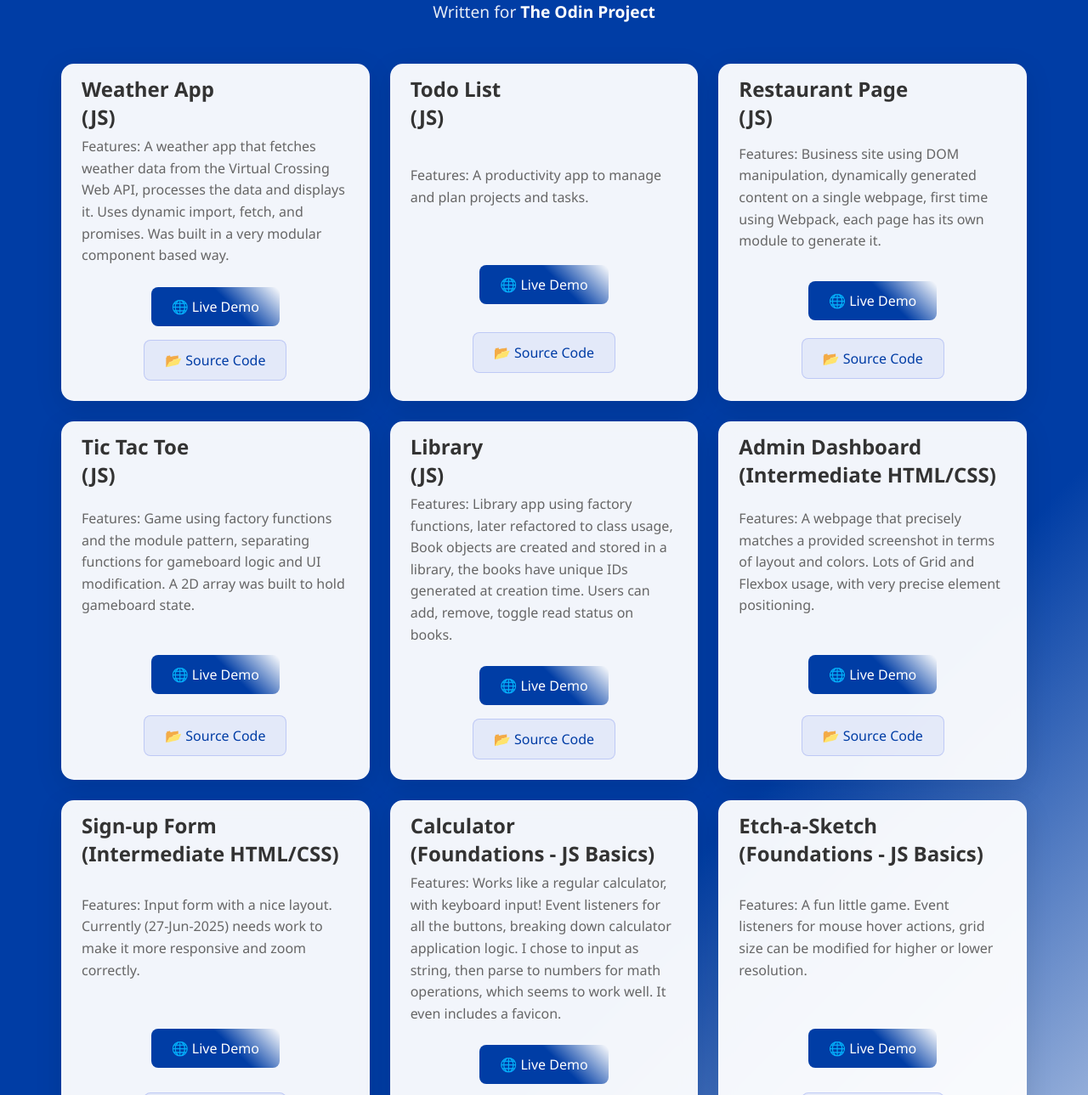
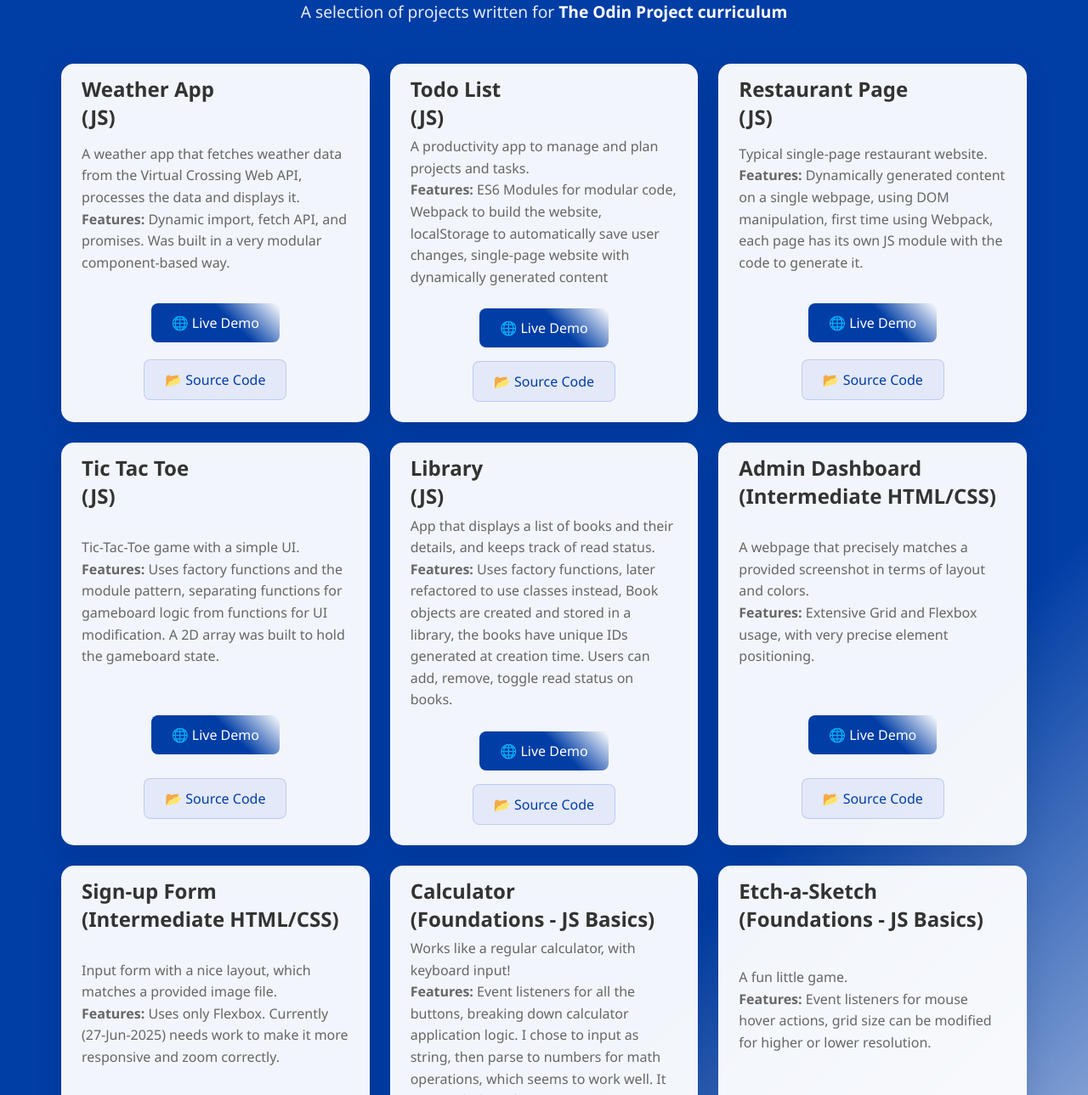
Before and after one commit to Trithereon/odin-projects, a plain HTML site: page index.html in a window 1280 px wide. Shown: the part 113-1402 px from the top of the page at 85% size. Drawn offline with Linux system fonts and the light colour scheme.

Commit message:
Improve styles and layout

```diff
--- a/index.html
+++ b/index.html
@@ -3,7 +3,7 @@
 <head>
     <meta charset="UTF-8">
     <meta name="viewport" content="width=device-width, initial-scale=1.0">
-    <title>My Projects Written for The Odin Project</title>
+    <title>Eliott Bourassa's Portfolio</title>
     <style>
         * {
             margin: 0;
@@ -68,12 +68,7 @@
             padding-right: 1.5rem;
             box-shadow: 0 8px 32px rgba(0,0,0,0.1);
             transition: all 0.3s cubic-bezier(0.4, 0, 0.2, 1);
-            animation: fadeInUp 0.8s ease-out;
-        }
-
-        .project-card:hover {
-            transform: translateY(-2px);
-            box-shadow: 0 20px 40px rgba(0,0,0,0.15);
+            animation: fadeInUp 0.6s ease-out;
         }
 
         .project-title {
@@ -95,6 +90,8 @@
         } */
 
         .project-description {
+            display:flex;
+            flex-direction: column;
             color: #666;
             margin-bottom: 1.5rem;
             line-height: 1.6;
@@ -208,8 +205,8 @@
 <body>
     <div class="container">
         <header>
-            <h1>My Projects</h1>
-            <p class="subtitle">Written for <a target="_blank" rel="noopener noreferrer" class="top-link" href="https://www.theodinproject.com/">The Odin Project</a></p>
+            <h1>Eliott Bourassa</h1>
+            <p class="subtitle">A selection of projects written for <a target="_blank" rel="noopener noreferrer" class="top-link" href="https://www.theodinproject.com/">The Odin Project curriculum</a></p>
         </header>
 
         <div class="projects-grid">
@@ -221,7 +218,8 @@
                     <p>(JS)</p>
                 </div>
                 <div class="project-description">
-                    Features: A weather app that fetches weather data from the Virtual Crossing Web API, processes the data and displays it. Uses dynamic import, fetch, and promises. Was built in a very modular component based way.
+                    <p>A weather app that fetches weather data from the Virtual Crossing Web API, processes the data and displays it. </p>
+                    <p><strong>Features:</strong> Dynamic import, fetch API, and promises. Was built in a very modular component-based way. </p>
                 </div>
                 <div class="project-links">
                     <a target="_blank" rel="noopener noreferrer" href="https://trithereon.github.io/project-weather-app/" class="link-btn primary-link">
@@ -239,7 +237,8 @@
                     <p>(JS)</p>
                 </div>
                 <div class="project-description">
-                    Features: A productivity app to manage and plan projects and tasks.
+                    <p>A productivity app to manage and plan projects and tasks.</p>
+                    <p><strong>Features:</strong> ES6 Modules for modular code, Webpack to build the website, localStorage to automatically save user changes, single-page website with dynamically generated content</p>
                 </div>
                 <div class="project-links">
                     <a target="_blank" rel="noopener noreferrer" href="https://trithereon.github.io/project-todo-list/" class="link-btn primary-link">
@@ -257,7 +256,8 @@
                     <p>(JS)</p>
                 </div>
                 <div class="project-description">
-                    Features: Business site using DOM manipulation, dynamically generated content on a single webpage, first time using Webpack, each page has its own module to generate it.
+                    <p>Typical single-page restaurant website.</p>
+                    <p><strong>Features:</strong> Dynamically generated content on a single webpage, using DOM manipulation, first time using Webpack, each page has its own JS module with the code to generate it.</p>
                 </div>
                 <div class="project-links">
                     <a target="_blank" rel="noopener noreferrer" href="https://trithereon.github.io/project-restaurant-page/" class="link-btn primary-link">
@@ -276,7 +276,8 @@
                      <p>(JS)</p>
                 </div>
                 <div class="project-description">
-                    Features: Game using factory functions and the module pattern, separating functions for gameboard logic and UI modification. A 2D array was built to hold gameboard state.
+                    <p>Tic-Tac-Toe game with a simple UI.</p>
+                    <p><strong>Features:</strong> Uses factory functions and the module pattern, separating functions for gameboard logic from functions for UI modification. A 2D array was built to hold the gameboard state.</p>
                 </div>
                 <div class="project-links">
                     <a target="_blank" rel="noopener noreferrer" href="https://trithereon.github.io/project-tictactoe/" class="link-btn primary-link">
@@ -295,7 +296,8 @@
                      <p>(JS)</p>
                 </div>
                 <div class="project-description">
-                    Features: Library app using factory functions, later refactored to class usage, Book objects are created and stored in a library, the books have unique IDs generated at creation time. Users can add, remove, toggle read status on books.
+                    <p>App that displays a list of books and their details, and keeps track of read status.</p>
+                    <p><strong>Features:</strong> Uses factory functions, later refactored to use classes instead, Book objects are created and stored in a library, the books have unique IDs generated at creation time. Users can add, remove, toggle read status on books.</p>
                 </div>
                 <div class="project-links">
                     <a target="_blank" rel="noopener noreferrer" href="https://trithereon.github.io/project-library/" class="link-btn primary-link">
@@ -314,7 +316,8 @@
                      <p>(Intermediate HTML/CSS)</p>
                 </div>
                 <div class="project-description">
-                    Features: A webpage that precisely matches a provided screenshot in terms of layout and colors. Lots of Grid and Flexbox usage, with very precise element positioning.
+                    <p>A webpage that precisely matches a provided screenshot in terms of layout and colors. </p>
+                    <p><strong>Features:</strong> Extensive Grid and Flexbox usage, with very precise element positioning.</p>
                 </div>
                 <div class="project-links">
                     <a target="_blank" rel="noopener noreferrer" href="https://trithereon.github.io/project-admin-dashboard/" class="link-btn primary-link">
@@ -333,7 +336,8 @@
                      <p>(Intermediate HTML/CSS)</p>
                 </div>
                 <div class="project-description">
-                    Features: Input form with a nice layout. Currently (27-Jun-2025) needs work to make it more responsive and zoom correctly.
+                    <p>Input form with a nice layout, which matches a provided image file. </p>
+                    <p><strong>Features:</strong> Uses only Flexbox. Currently (27-Jun-2025) needs work to make it more responsive and zoom correctly.</p>
                 </div>
                 <div class="project-links">
                     <a target="_blank" rel="noopener noreferrer" href="https://trithereon.github.io/TOP-Sign-up-Form/" class="link-btn primary-link">
@@ -352,7 +356,8 @@
                      <p>(Foundations - JS Basics)</p>
                 </div>
                 <div class="project-description">
-                    Features: Works like a regular calculator, with keyboard input! Event listeners for all the buttons, breaking down calculator application logic. I chose to input as string, then parse to numbers for math operations, which seems to work well. It even includes a favicon.
+                    <p>Works like a regular calculator, with keyboard input! </p>
+                    <p><strong>Features:</strong> Event listeners for all the buttons, breaking down calculator application logic. I chose to input as string, then parse to numbers for math operations, which seems to work well. It even includes a favicon!</p>
                 </div>
                 <div class="project-links">
                     <a target="_blank" rel="noopener noreferrer" href="https://trithereon.github.io/project-Calculator/" class="link-btn primary-link">
@@ -370,7 +375,8 @@
                      <p>(Foundations - JS Basics)</p>
                 </div>
                 <div class="project-description">
-                    Features: A fun little game. Event listeners for mouse hover actions, grid size can be modified for higher or lower resolution.
+                    <p>A fun little game. </p>
+                    <p><strong>Features:</strong> Event listeners for mouse hover actions, grid size can be modified for higher or lower resolution. </p>
                 </div>
                 <div class="project-links">
                     <a target="_blank" rel="noopener noreferrer" href="https://trithereon.github.io/TOP_etch-a-sketch/" class="link-btn primary-link">
@@ -388,7 +394,8 @@
                      <p>(Foundations - JS Basics)</p>
                 </div>
                 <div class="project-description">
-                    Features: Minimal UI. Computer picks rock, paper or scissors at random, the victor is announced and the score is updated.
+                    <p>A game of rock-paper-scissors with minimal UI.  </p>
+                    <p><strong>Features:</strong> Computer picks rock, paper or scissors at random, the victor is announced and the score is updated.</p>
                 </div>
                 <div class="project-links">
                     <a target="_blank" rel="noopener noreferrer" href="https://trithereon.github.io/rock-paper-scissors/" class="link-btn primary-link">
@@ -406,7 +413,8 @@
                      <p>(Foundations - CSS Flexbox)</p>
                 </div>
                 <div class="project-description">
-                    Features: Flexbox usage for layout. Welcome to my farm.
+                    <p>Welcome to my farm.</p>
+                    <p><strong>Features:</strong> Flexbox usage for layout. Matches a provided image file.</p>
                 </div>
                 <div class="project-links">
                     <a target="_blank" rel="noopener noreferrer" href="https://trithereon.github.io/TOP-landing-page/" class="link-btn primary-link">
@@ -424,7 +432,8 @@
                     <p>(Foundations - HTML)</p>
                 </div>
                 <div class="project-description">
-                    Features: Very minimal HTML page with big clickable images linking to their recipe.
+                    <p>Very minimal HTML page with big clickable images linking to their recipe.</p>
+                    <p><strong>Features:</strong> Navigation between webpages for each recipe and the home page.</p>
                 </div>
                 <div class="project-links">
                     <a target="_blank" rel="noopener noreferrer" href="https://trithereon.github.io/odin-recipes/" class="link-btn primary-link">
```
